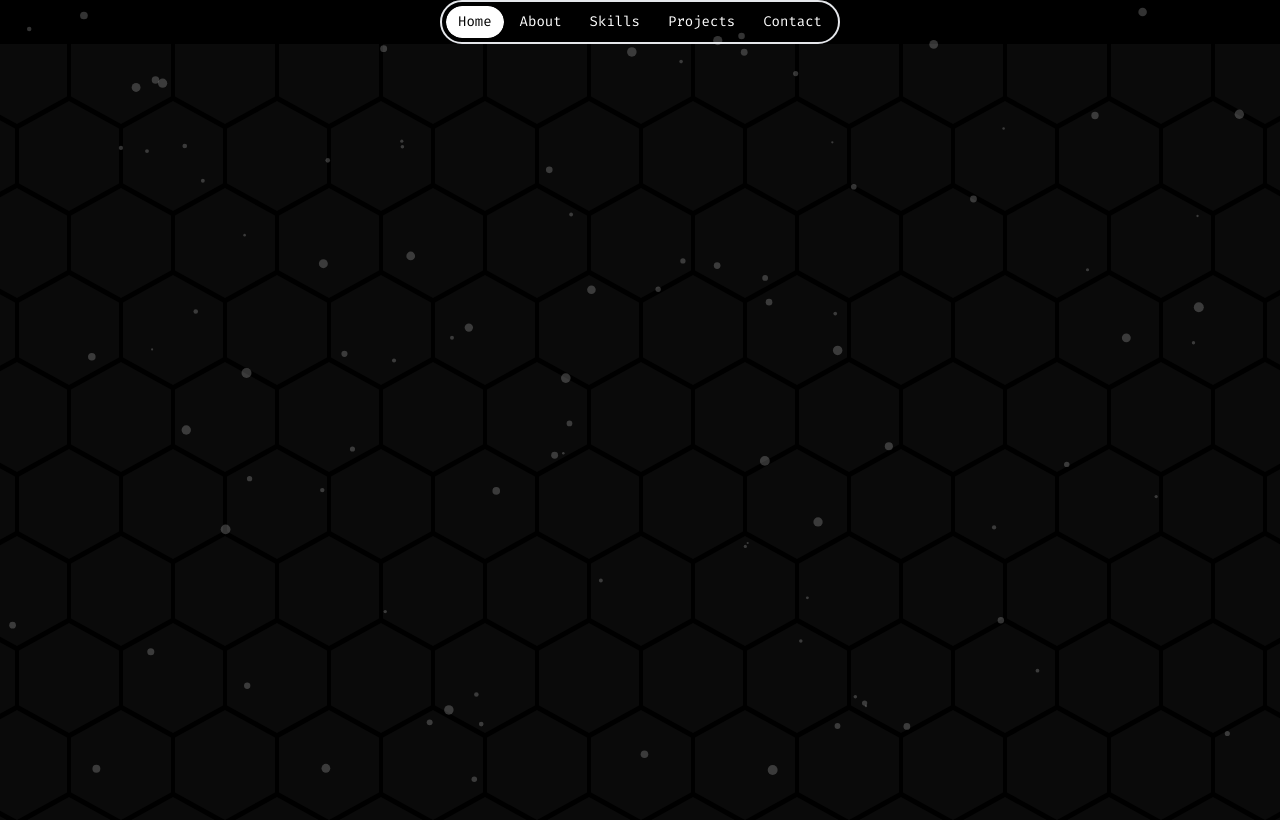
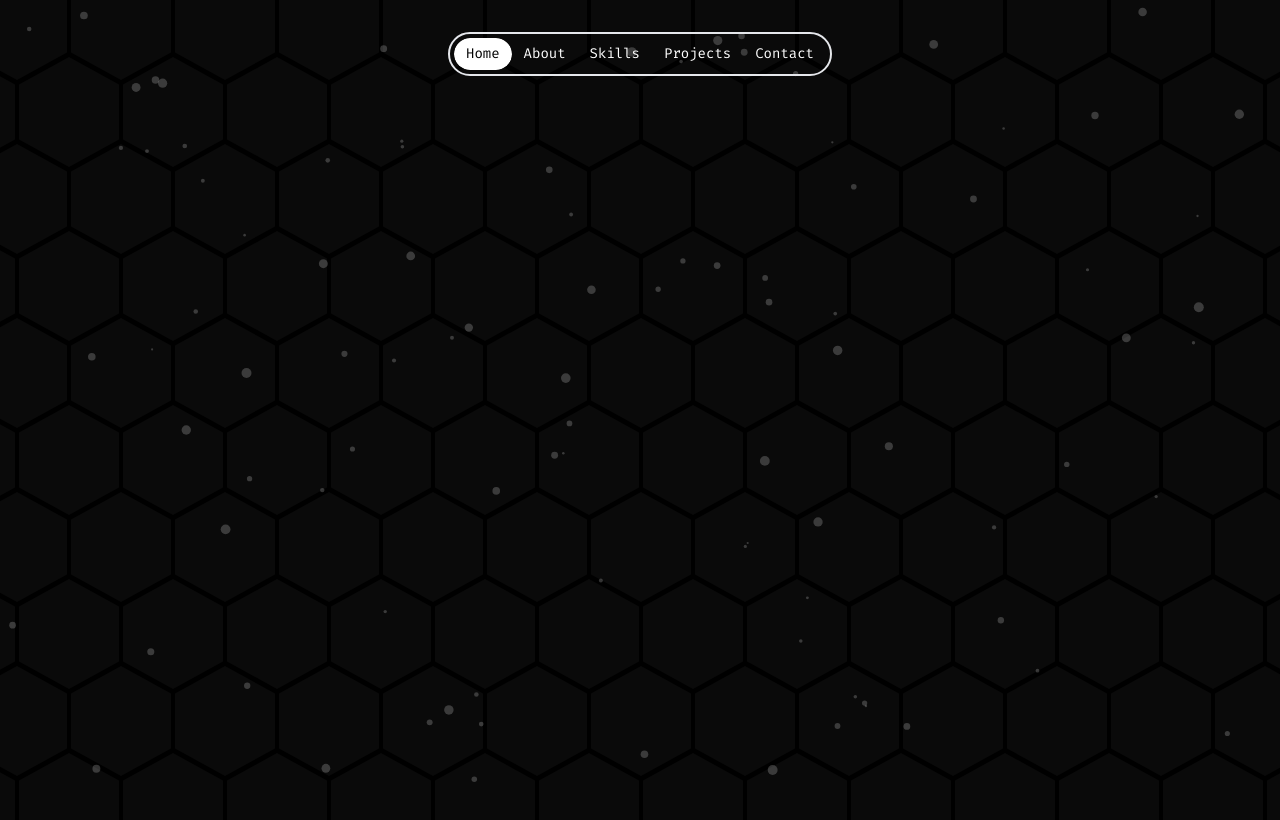
Before and after one commit to Ankesh2004/Portfolio, a Next.js app: page / in a window 1280 px wide. Shown: the top 820 px of the page. Built offline with nearby package versions, Linux system fonts and the light colour scheme.

Commit message:
fix:navbar styling

```diff
--- /dev/null
+++ b/app/components/Home.jsx
@@ -0,0 +1,8 @@
+
+const Home = () => {
+  return (
+    <div>Home</div>
+  )
+}
+
+export default Home
--- a/app/components/Navbar.jsx
+++ b/app/components/Navbar.jsx
@@ -16,7 +16,7 @@ const  Navbar = ()=>{
   let [activeTab, setActiveTab] = useState(tabs[0].id);
 
   return (
-    <div className="flex z-0 flex-wrap space-x-1 border-2 p-1 rounded-[2rem]">
+    <div className="navbar flex z-0 flex-wrap  border-2 p-1 rounded-[2rem]">
       {tabs.map((tab) => (
         <button
         key={tab.id}
--- a/app/components/styles/Navbar.css
+++ b/app/components/styles/Navbar.css
@@ -9,3 +9,9 @@
    transition: font-color 0.3s ease;
    z-index: 10;
 }
+.navbar{
+   background-color: #ffffff00;
+   z-index: 100;
+   margin-top: 2rem;
+   position: absolute;
+}
```
